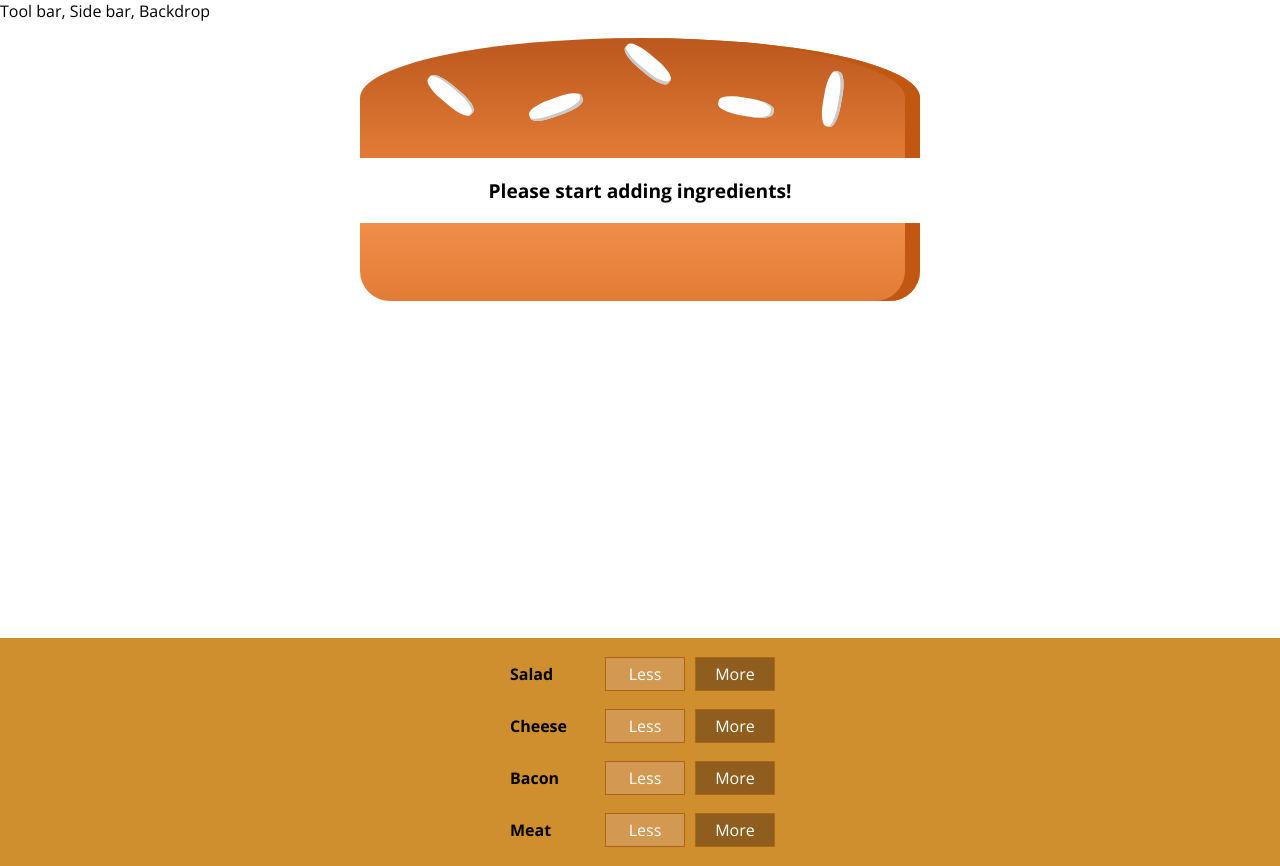
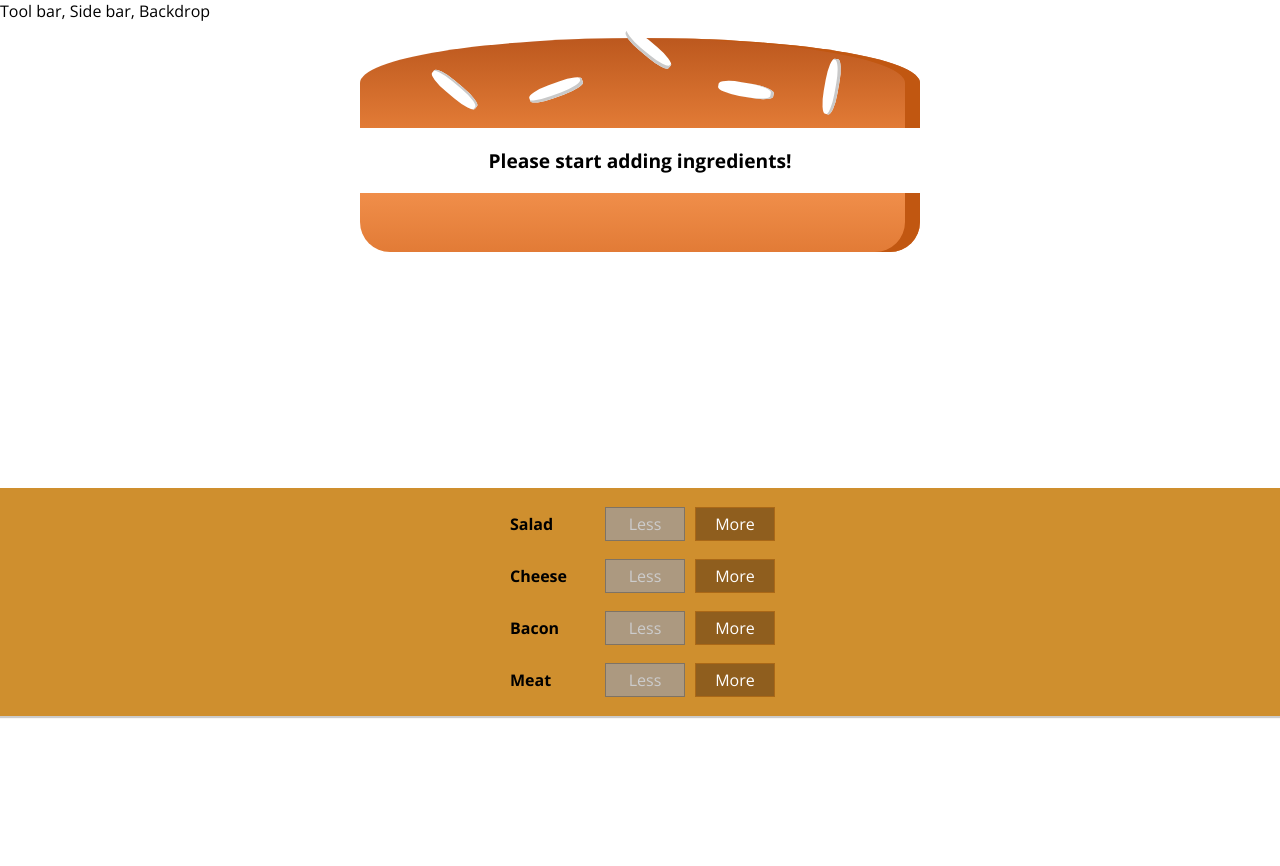
Before and after one commit to dishant90/burger-builder-app, a React (Create React App) app: page / in a window 1280 px wide. After the commit the page ends 800 px from the top, so only its background shows below. Built offline with nearby package versions, Linux system fonts and the light colour scheme.

Commit message:
Remove Ingredients safely

```diff
--- a/src/components/Burger/BuildControls/BuildControl/BuildControl.js
+++ b/src/components/Burger/BuildControls/BuildControl/BuildControl.js
@@ -5,7 +5,7 @@
 const buildControl = (props) => (
     <div className={classes.BuildControl}>
         <div className={classes.Label}>{props.label}</div>
-        <button className={classes.Less}>Less</button>
+        <button className={classes.Less} onClick={props.removed} disabled={props.disabled}>Less</button>
         <button className={classes.More} onClick={props.added}>More</button>
     </div>
 );
--- a/src/components/Burger/BuildControls/BuildControls.js
+++ b/src/components/Burger/BuildControls/BuildControls.js
@@ -16,7 +16,9 @@
             return <BuildControl
                         key={ctrl.label}
                         label={ctrl.label}
-                        added={() => props.addIngredient(ctrl.type)} />
+                        added={() => props.addIngredient(ctrl.type)}
+                        removed={() => props.removeIngredient(ctrl.type)}
+                        disabled={props.disabled[ctrl.type]} />
         })}
     </div>
 );
--- a/src/components/Burger/Burger.module.css
+++ b/src/components/Burger/Burger.module.css
@@ -25,6 +25,6 @@
 @media (min-width: 1000px) and (min-height: 700px) {
     .Burger {
         width: 700px;
-        height: 600px;
+        height: 450px;
     }
 }
--- a/src/containers/BurgerBuilder/BurgerBuilder.js
+++ b/src/containers/BurgerBuilder/BurgerBuilder.js
@@ -27,7 +27,9 @@
         const oldCount = this.state.ingredients[type];
         const newCount = oldCount + 1;
         const oldPrice = this.state.totalPrice;
-        const updatedIngredients = {...this.state.ingredients};
+        const updatedIngredients = {
+            ...this.state.ingredients
+        };
         updatedIngredients[type] = newCount;
         const newPrice = oldPrice + INGREDIENT_PRICES[type]
         this.setState({
@@ -35,19 +37,46 @@
             totalPrice: newPrice
         })
         console.log('Old quantity ' + oldCount + ' of ingredient ' + type)
-        console.log('New price: ' + newPrice)
-        console.log('New quantity ' + newCount + ' of ingredient ' + type)
+        console.log('New price after addition: ' + newPrice)
+        console.log('New quantity after addition ' + newCount + ' of ingredient ' + type)
+        console.log('**********');
     }
 
-    removeIngredientHandler(type) {
-
+    removeIngredientHandler = (type) => {
+        const oldCount = this.state.ingredients[type];
+        if(oldCount <= 0)
+            return;
+        const newCount = oldCount - 1;
+        const oldPrice = this.state.totalPrice;
+        const updatedIngredients = {
+            ...this.state.ingredients
+        };
+        updatedIngredients[type] = newCount;
+        const newPrice = oldPrice - INGREDIENT_PRICES[type]
+        this.setState({
+            ingredients: updatedIngredients,
+            totalPrice: newPrice
+        })
+        console.log('Old quantity ' + oldCount + ' of ingredient ' + type)
+        console.log('New price after removal: ' + newPrice)
+        console.log('New quantity after removal ' + newCount + ' of ingredient ' + type)
+        console.log('**********');
     }
 
     render() {
+        const disabledInfo = {
+            ...this.state.ingredients
+        };
+        for (let key in disabledInfo){
+            disabledInfo[key] = disabledInfo[key] <= 0;
+        }
         return (
             <Aux>
                 <Burger ingredients={this.state.ingredients} />
-                <BuildControls addIngredient={this.addIngredientHandler} />
+                <BuildControls
+                    addIngredient={this.addIngredientHandler}
+                    removeIngredient={this.removeIngredientHandler}
+                    disabled={disabledInfo} />
             </Aux>
         );
     }
```
